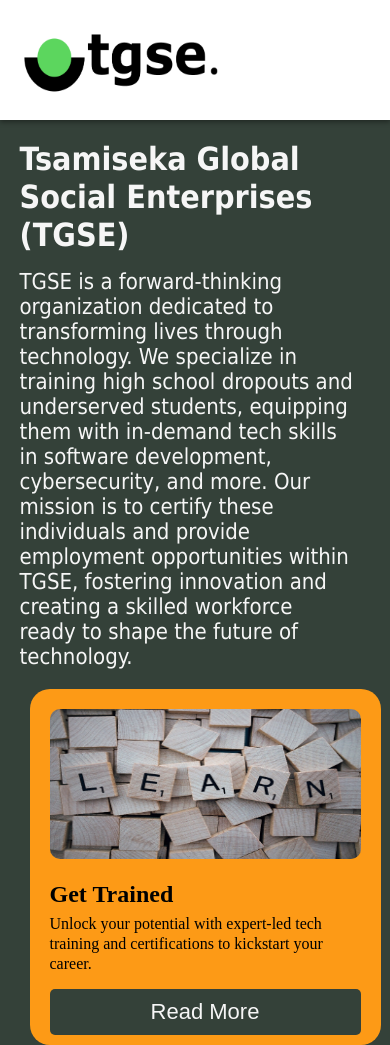
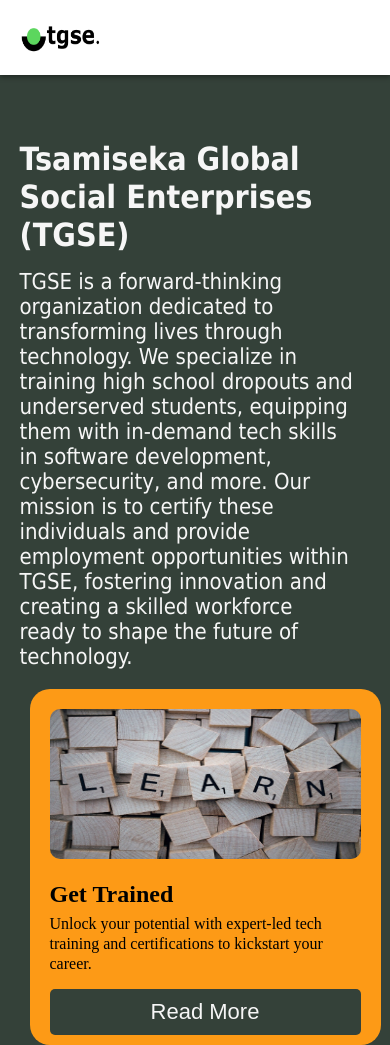
Before and after one commit to LungstarCode/tgse-education, a plain HTML site: page index.html in a window 390 px wide. Shown: the top 1045 px of the page. Drawn offline with Linux system fonts and the light colour scheme; a script that the page names is missing.

Commit message:
updated the header nav for small viewports

```diff
--- a/index.html
+++ b/index.html
@@ -40,7 +40,7 @@
 <body>
     <header>
         <div class="header-nav">
-            <img src="./assets/images/tgse-logo.png" width="200px" alt="TGSE Logo">
+            <img id="logo" src="./assets/images/tgse-logo.png" width="200px" alt="TGSE Logo">
             <nav class="top-nav">
                 <ul>
                     <li><a href="#">Sponsors</a></li>
--- a/styles.css
+++ b/styles.css
@@ -381,6 +381,16 @@ footer {
         flex-direction: column;
     }
 
+    .header-nav {
+        height: fit-content;
+    }
+
+    #logo {
+        width: 80px;
+        height: 35px;
+        margin-top: auto;
+    }
+
     #header-text {
         width: 95%;
     }
```
